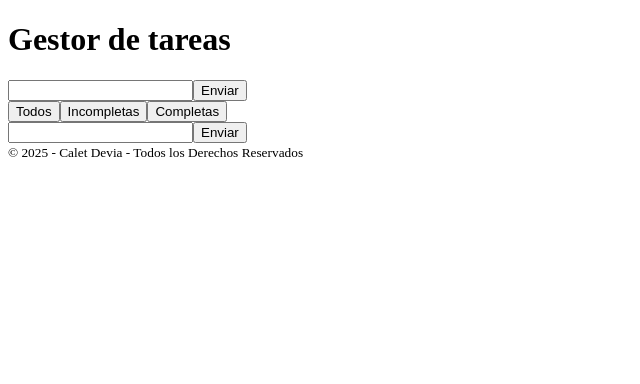
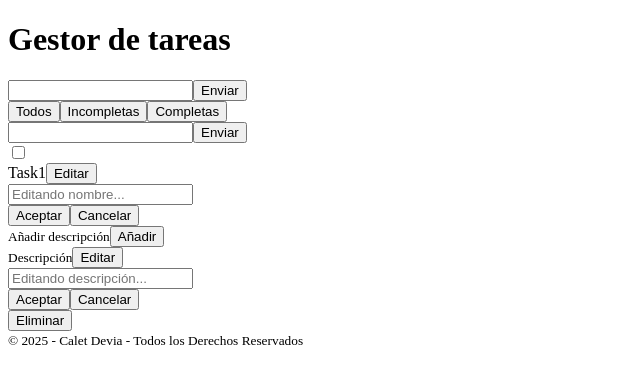
Before and after one commit to Ledtius/Task-Management-React, a React (Vite) app: page / in a window 1280 px wide. Shown: the top 384 px of the page, without its empty margins (0-640 px from the left). Built offline with nearby package versions, Linux system fonts and the light colour scheme.

Commit message:
Imported the TaskList

```diff
--- a/src/App.jsx
+++ b/src/App.jsx
@@ -3,6 +3,8 @@ import Header from "./components/Layout/Header";
 import TaskForm from "./components/Task/TaskForm";
 
 import TaskFilter from "./components/Task/TaskFilter";
+
+import TaskList from "./components/Task/TaskList";
 
 import Footer from "./components/Layout/Footer";
 
@@ -12,6 +14,7 @@ const App = () => {
       <Header />
       <TaskForm />
       <TaskFilter />
+      <TaskList />
       <Footer />
     </>
   );
```
